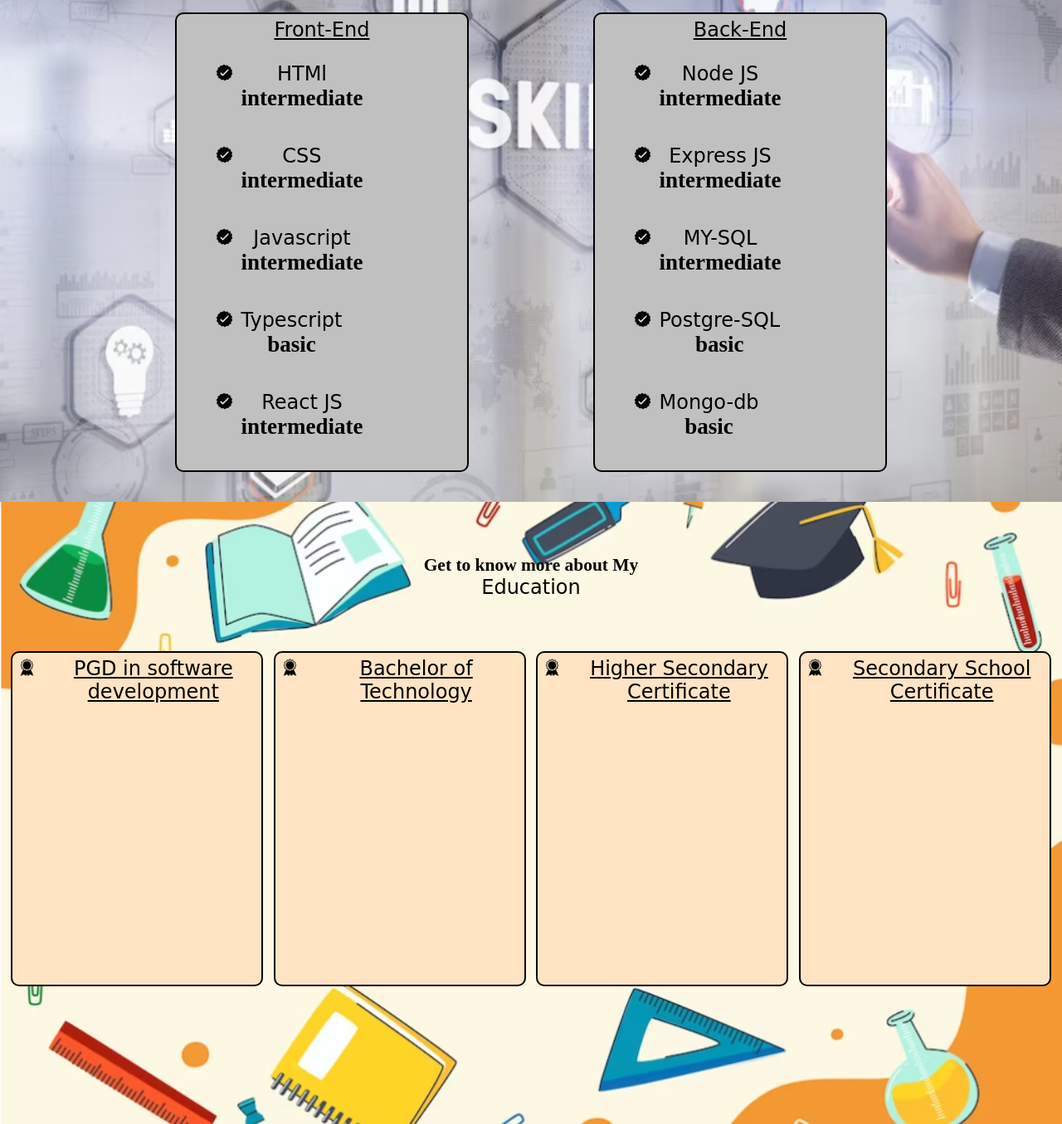
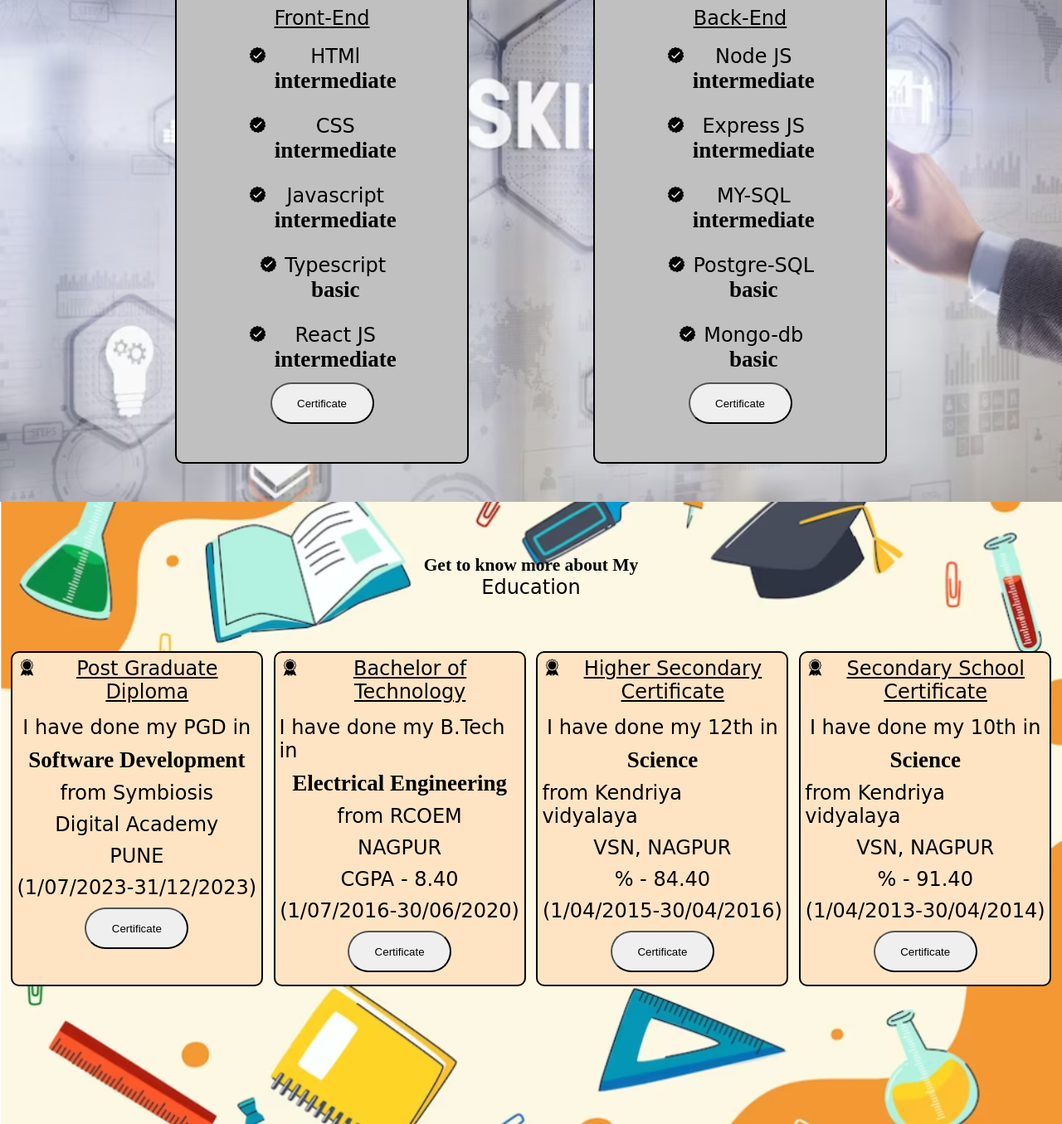
Before and after one commit to jaideepmor/portfolio-website, a plain HTML site: page index.html in a window 1280 px wide. Shown: the part 920-2275 px from the top of the page at 83% size. Drawn offline with Linux system fonts and the light colour scheme.

Commit message:
portfolio eduaction,skills page completed

```diff
--- a/index.html
+++ b/index.html
@@ -110,6 +110,9 @@
                                 <h1>intermediate</h1>
                             </div>
                         </div>
+                        <div>
+                            <button class="b1">Certificate</button>
+                        </div>
                     </div>
                     <div class="sk-sub-sec-con-2">
                         <div class="sk-sub-sec-h-con">
@@ -160,6 +163,9 @@
                                 <h1>basic</h1>
                             </div>
                         </div>
+                        <div>
+                            <button class="b1">Certificate</button>
+                        </div>
                     </div>
                 </div>
         </section>
@@ -175,11 +181,16 @@
                         <div class="sub-sec-icon">
                             <img src="experience.png" alt="logo">
                         </div>
-                        <p>PGD in software development</p>
+                        <p>Post Graduate Diploma</p>
                     </div>
                     <div class="edu-details-con">
-                            <p></p>
-                            <h1></h1>
+                            <p>I have done my PGD in</p>
+                            <h1>Software Development</h1>
+                            <p>from Symbiosis</p>
+                            <p>Digital Academy</p>
+                            <p>PUNE</p>
+                            <p>(1/07/2023-31/12/2023)</p>
+                            <button class="b1">Certificate</button>
                     </div>
                 </div>
                 <div class="edu-sub-sec-con-2">
@@ -190,8 +201,13 @@
                         <p>Bachelor of Technology</p>
                     </div>
                     <div class="edu-details-con">
-                            <p></p>
-                            <h1></h1>
+                            <p>I have done my B.Tech in</p>
+                            <h1>Electrical Engineering</h1>
+                            <p>from RCOEM</p>
+                            <p>NAGPUR</p>
+                            <p>CGPA - 8.40</p>
+                            <p>(1/07/2016-30/06/2020)</p>
+                            <button class="b1">Certificate</button>
                     </div>
                 </div>
                 <div class="edu-sub-sec-con-3">
@@ -202,8 +218,13 @@
                         <p>Higher Secondary Certificate</p>
                     </div>
                     <div class="edu-details-con">
-                            <p></p>
-                            <h1></h1>
+                        <p>I have done my 12th in</p>
+                        <h1>Science</h1>
+                        <p>from Kendriya vidyalaya</p>
+                        <p>VSN, NAGPUR</p>
+                        <p> % - 84.40</p>
+                        <p>(1/04/2015-30/04/2016)</p>
+                        <button class="b1">Certificate</button>
                     </div>
                 </div>
                 <div class="edu-sub-sec-con-4">
@@ -214,8 +235,13 @@
                         <p>Secondary School Certificate</p>
                     </div>
                     <div class="edu-details-con">
-                            <p></p>
-                            <h1></h1>
+                        <p>I have done my 10th in</p>
+                        <h1>Science</h1>
+                        <p>from Kendriya vidyalaya</p>
+                        <p>VSN, NAGPUR</p>
+                        <p> % - 91.40</p>
+                        <p>(1/04/2013-30/04/2014)</p>
+                        <button class="b1">Certificate</button>
                     </div>
                 </div>
             </div>
--- a/style.css
+++ b/style.css
@@ -128,7 +128,6 @@ p {
     align-items: center;
     width: 100%;
     height: 100px;
-    padding: 30px 0 30px 0;
     font-size: xx-large;
 }
 
@@ -136,13 +135,17 @@ p {
     display: flex;
     justify-content: center;
     gap: 150px;
-    height: 550px;
+    height: 650px;
     font-size: x-large;
 }
 
 .sk-sub-sec-con-1, .sk-sub-sec-con-2 {
+    display: flex;
+    flex-direction: column;
+    justify-content: center;
+    align-items: center;
     width: 350px;
-    height: 550px;
+    height: 600px;
     border: 2px solid black;
     border-radius: 10px;
     background-color: silver;
@@ -160,7 +163,7 @@ p {
 .skill-name-con {
     display: flex;
     justify-content: left;
-    padding: 20px 0 20px 45px;
+    padding: 12.5px 0 12.5px 0px;
     font-size: large;
     gap: 7.5px;
 }
@@ -218,15 +221,16 @@ p {
     text-align: center;
     text-decoration: underline;
     padding: 5px 5px 5px 5px;
-    gap: 15px;
 }
 
 .edu-details-con {
     display: flex;
-    justify-content: left;
-    padding: 20px 0 20px 45px;
+    flex-direction: column;
+    align-items: center;
+    justify-content: center;
+    padding: 10px 5px 10px 5px;
     font-size: large;
-    gap: 7.5px;
+    gap: 10px;
 }
 
 /* project section */
```
